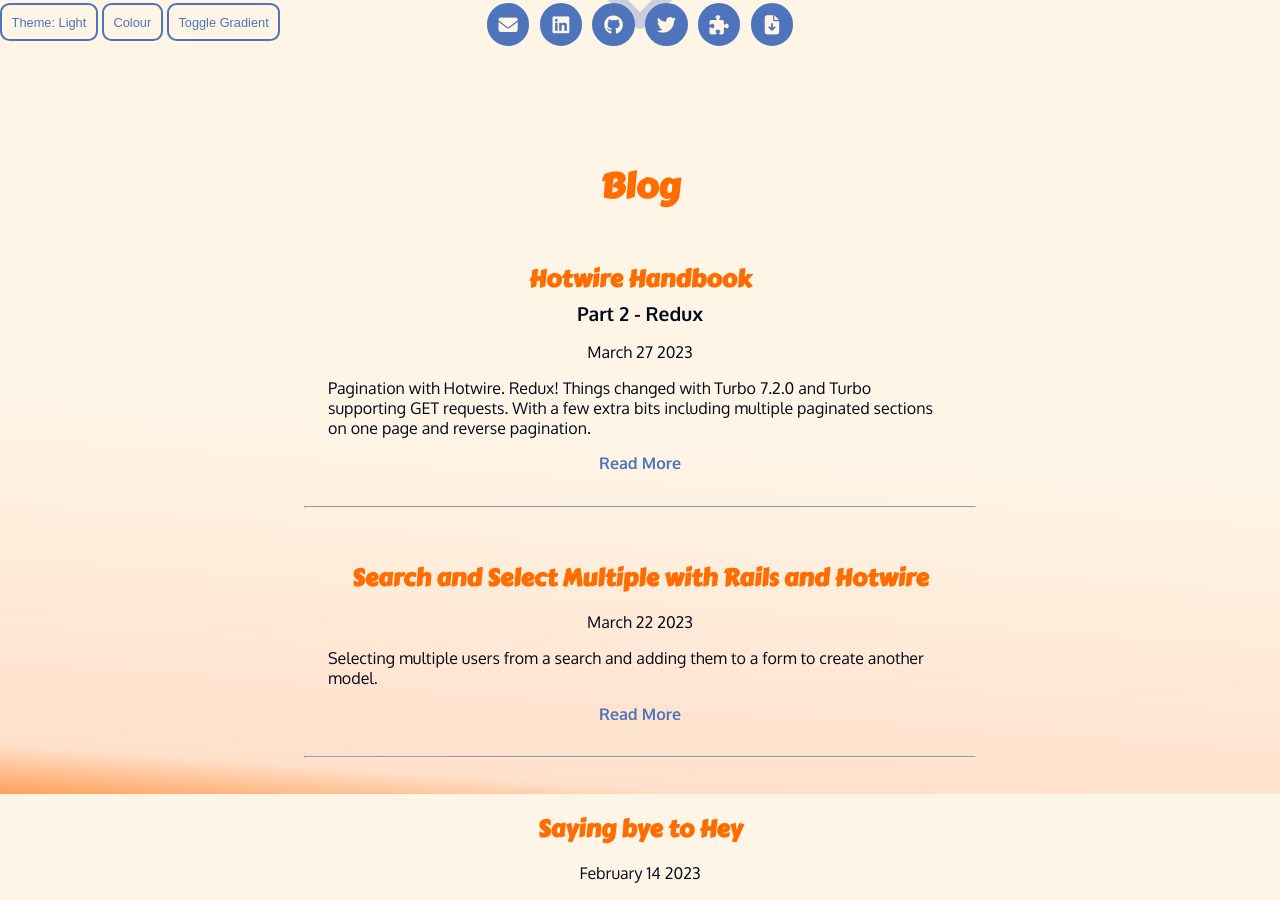
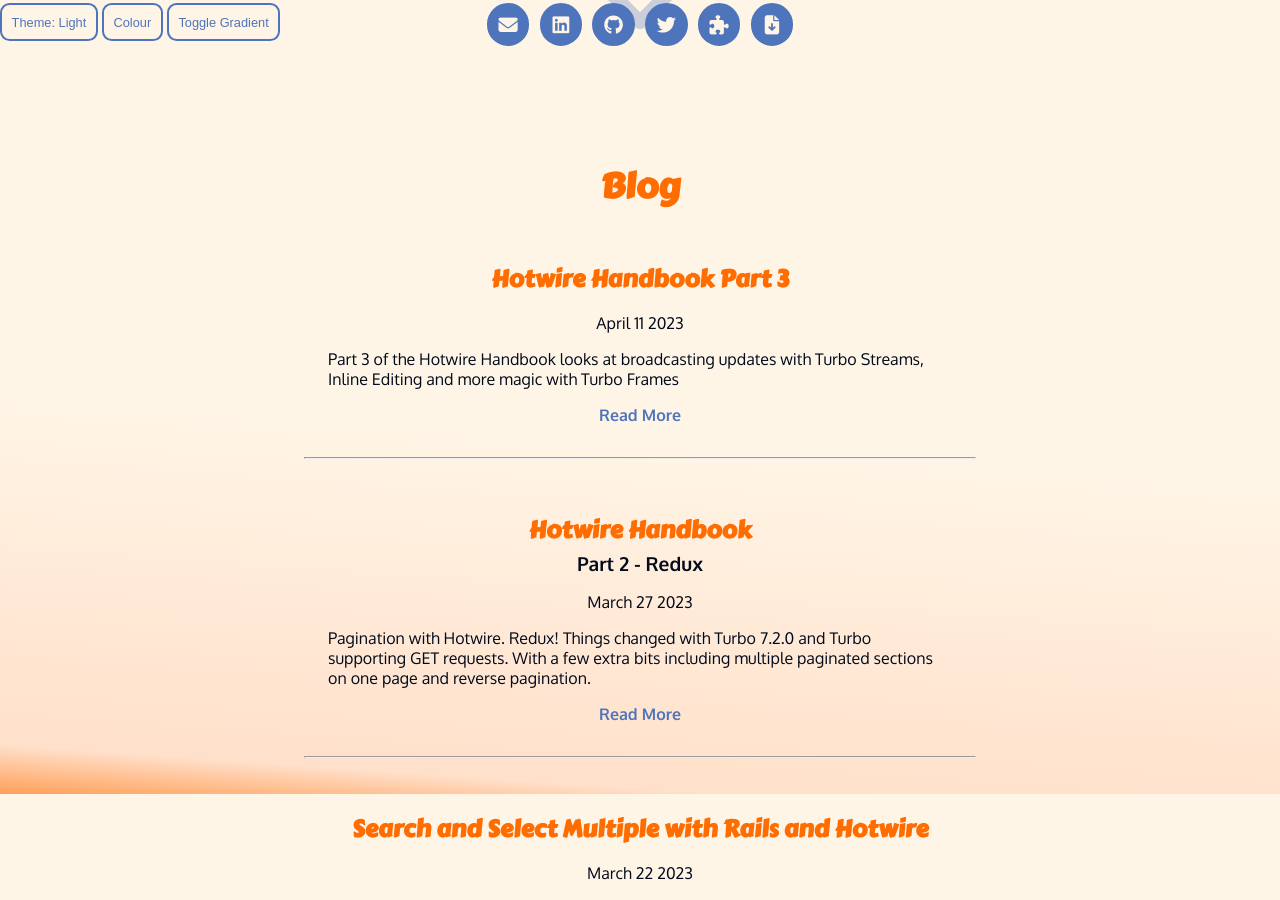
Before and after one commit to phil-6/pr_dev, a Jekyll site: the page built from index.html, in a window 1280 px wide and 900 px high, scrolled down 1006 px. Built offline with Jekyll 4.4.1, drawn with Linux system fonts in a browser that asks for light colours; nearby versions of some CDN libraries; some of the changed lines change nothing that is shown.

Commit message:
add hotwire handbook part 3

```diff
--- a/_data/blog-posts.yml
+++ b/_data/blog-posts.yml
@@ -1,3 +1,13 @@
+- layout: blog
+  author: Phil
+  full-name: Phil Reynolds
+  short-title: hotwire-handbook-part-3
+  full-title: Hotwire Handbook Part 3
+  summary: Part 3 of the Hotwire Handbook looks at broadcasting updates with Turbo Streams, Inline Editing and more magic with Turbo Frames
+  file-type: html
+  publish-date: April 11
+  publish-year: 2023
+
 - layout: blog
   author: Phil
   full-name: Phil Reynolds
--- /dev/null
+++ b/posts/2023/hotwire-handbook-part-3.html
@@ -0,0 +1,365 @@
+---
+layout: blog
+author: Phil
+full-name: Phil Reynolds
+short-title: hotwire-handbook-part-3
+full-title: Hotwire Handbook Part 3
+summary: Part 3 of the Hotwire Handbook looks at broadcasting updates with Turbo Streams, Inline Editing and more magic with Turbo Frames
+file-type: html
+publish-date: April 11
+publish-year: 2023
+---
+
+<h1>Hotwire Handbook - Part 3</h1>
+<p class="lead">Welcome to Part 3 of my Hotwire Handbook! It&#39;s been a long time coming! Sorry about that. I&#39;m
+    going to cover
+    the remaining features we built into Daily Brew in this part. That&#39;s going to include global updates, inline
+    editing tabbed content and modals.</p>
+<p>It&#39;s been a little bit since I&#39;ve worked on Daily Brew, so I apologise if there are any details that I miss.
+    If there is anything missing, or any section which could do with extra details, please let me know. </p>
+<p>My Hotwire Handbook is aiming to compliment the official <a href='https://turbo.hotwired.dev/handbook/introduction'>Turbo
+    Handbook</a> and provide additional real world examples to help developers build cool features. It&#39;s also for me
+    to be able to remember what I&#39;ve built previously and how I did it!</p>
+<p><a href='/posts/2022/hotwire-handbook-part-1'>Part 1</a> and <a href='/posts/2023/hotwire-handbook-part-2-redux'>Part
+    2</a> are also available. </p>
+<h2 id='contents'>Contents</h2>
+<ul>
+    <li><a href="#broadcasting-updates-with-turbo-streams">Broadcasting Updates</a>
+        <ul>
+            <li><a href="#global-counter">Global Counter</a></li>
+            <li><a href="#scoping-broadcasts">Scoping Broadcasts</a></li>
+        </ul>
+    </li>
+    <li><a href="#inline-editing">Inline Editing (Loading specific Turbo Frames)</a>
+        <ul>
+            <li><a href="#editing-a-brew">Daily Brew - Editing a Brew</a></li>
+            <li><a href="editing-a-chat-name">Ryalto - Editing a chat name</a></li>
+        </ul>
+    </li>
+    <li><a href="#modals">Modals</a></li>
+    <li><a href="#tabbed-content">Tabbed Content</a></li>
+</ul>
+
+<h2 id='broadcasting-updates-with-turbo-streams'>Broadcasting Updates with Turbo Streams</h2>
+<p>In my opinion, this is one of the coolest things that Hotwire facilitates. It becomes so easy to create an app which
+    really feels alive by leveraging Turbo&#39;s wrapper around web sockets to make live updates really really easy.</p>
+
+<h3 id='global-counter'>Global Counter</h3>
+<p>In Daily Brew we have multiple global counters, for example we show the number of times a particular coffee has been
+    brewed. Hotwire makes updating the counter live, when any user logs a brew, a trivial matter. </p>
+<p>In our <em>Brew</em> model we an <code>after_create_commit</code> callback. Within this we set several turbo stream
+    broadcasts. You can see the
+    <a href='https://github.com/phil-6/dailybrew/blob/f7ac1f63b28c4da2eb4d6d0f5867f746bfd29571/app/models/brew.rb#L14'>full
+        thing here</a>, below is a slightly simplified version.</p>
+<pre><code class='language-ruby' lang='ruby'># app/models/brew.rb
+after_create_commit do
+    broadcast_update_later_to(
+      &#39;daily_brewers_count&#39;,
+      target: &#39;daily_brewers&#39;,
+      html: ActionController::Base.helpers.pluralize(User.daily_brewers.count, &#39;user has&#39;, plural: &#39;users have&#39;)
+    )
+    broadcast_update_later_to(
+      &#39;daily_brews_count&#39;,
+      target: &#39;daily_brews&#39;,
+      html: ActionController::Base.helpers.pluralize(Brew.today.count, &#39;coffee&#39;)
+    )
+end
+</code></pre>
+<p>These two broadcasts target two turbo streams which are connected to on the main page of daily brew. This could be
+    streamlined by using the same turbo stream (benefits of hindsight and and extra year of experience!) The target is
+    an ID in the html page, they replace the inner html of the target element. </p>
+<pre><code class='language-erb' lang='erb'># app/views/pages/main.html.erb
+&lt;div class=&quot;stats&quot;&gt;
+  &lt;%= turbo_stream_from &quot;daily_brewers_count&quot; %&gt;
+  &lt;%= turbo_stream_from &quot;daily_brews_count&quot; %&gt;
+  &lt;h2&gt;
+    &lt;% if Brew.today.count == 0 %&gt;
+      No one has brewed today. &lt;br&gt;
+      Will you be the first?
+    &lt;% else %&gt;
+      &lt;span id=&quot;daily_brewers&quot;&gt;&lt;%= pluralize(User.daily_brewers.count, &#39;user has&#39;, plural: &#39;users have&#39;) %&gt;&lt;/span&gt; brewed
+      &lt;span id=&quot;daily_brews&quot;&gt;&lt;%= pluralize(Brew.today.count, &#39;coffee&#39;) %&gt;&lt;/span&gt; today
+    &lt;% end %&gt;
+  &lt;/h2&gt;
+&lt;/div&gt;
+</code></pre>
+<p>When a user view the main page, they connect to the <code>daily_brewers_count</code> and
+    <code>daily_brews_count</code> turbo streams, and will see the counter update in real time when any other user logs
+    a brew, and the <code>after_create_commit</code> callback is triggered. </p>
+<p>As we&#39;re using HTML as the content that we&#39;re broadcasting there&#39;s nothing else to it. Turbo streams also
+    support a <a href='https://turbo.hotwired.dev/reference/streams'>range of other actions</a> and can send partials
+    and templates as data. The best explanation of broadcasts is in the <code>broadcastable</code> model concern in the
+    <code>turbo-rails</code> gem. If you read nothing else, <strong><a
+            href='https://github.com/hotwired/turbo-rails/blob/main/app/models/concerns/turbo/broadcastable.rb'>read
+        this explanation!</a></strong></p>
+
+<h3 id='scoping-broadcasts'>Scoping Broadcasts</h3>
+<p>We use broadcasts extensively in Ryalto V4; notifications, chat, news feed and shifts all leverage turbo streams in
+    different ways. Group chat&#39;s are one of the most interesting examples. When someone sends a message to a group
+    chat, we want to broadcast that message to all other participants in that chat and make the message appear for all
+    users who are looking at the chat. </p>
+<pre><code class='language-ruby' lang='ruby'># app/models/chat/message.rb
+after_create_commit do
+    broadcast_append_to chat, target: &#39;messages&#39;, partial: &#39;chat/messages/message&#39;
+end
+</code></pre>
+<p>Here we&#39;re broadcasting the a turbo stream called &quot;<em>chat</em>&quot;. This looks at the chat which the
+    message belongs to and users the object to name the turbo stream. We use erb to create this simply as <code>&lt;%=
+        turbo_stream_from chat %&gt;</code> this then renders in a the HTML with a unique identifier. </p>
+<p>When a message is created, we also do a lot of other things, one of which is to update the chat list for each user in
+    the chat. If the user is not currently viewing that chat they can see that they have been sent a new message. For
+    this we look at the chat users and broadcast to each user&#39;s chat list. Chats are also scoped to a specific
+    organisation so we use both the user_id and the organisation_id to name the particular turbo stream. </p>
+<pre><code class='language-ruby' lang='ruby'># app/models/chat.rb
+users.each do |user|
+  broadcast_remove_to(
+    &quot;chat_list_#{user.id}_#{organisation_id}&quot;,
+    target: &quot;list-chat_#{id}&quot;
+  )
+  broadcast_prepend_to(
+    &quot;chat_list_#{user.id}_#{organisation_id}&quot;,
+    target: &quot;chat_list&quot;,
+    partial: &quot;chats/chat_list_item&quot;,
+    locals: { chat: self }
+  )
+end
+</code></pre>
+<p>In order to make the most recent chat appear at the top of the list we first remove the chat from the list and then
+    prepend it to the top of the list. In the same way as earlier, we subscribe to this turbo stream with erb <code>&lt;%=
+        turbo_stream_from &quot;chat_list_#{current_user.id}_#{current_user.current_organisation.id}&quot; %&gt;</code>
+</p>
+
+
+<h2 id='inline-editing'>Inline Editing</h2>
+<p>Inline editing makes use of Turbo Frames to allow the user to update a model without leaving the show view. </p>
+<p>I&#39;m going to talk through two examples of this. One from Daily Brew and one from Ryalto V4. </p>
+
+<h3 id='editing-a-brew'>Editing a Brew</h3>
+<p>When you view a brew, you can quickly edit the notes and the rating inline, or you can open the full edit from and
+    make other changes. We did this as notes and rating are very likely to be updated after the user has made a brew and
+    is drinking their coffee, where as the other fields are less likely to be edited.</p>
+<p>In our <code>_brew</code> partial, if you&#39;re looking at someone else&#39;s brew we simply load the fields. </p>
+<pre><code class='language-erb' lang='erb'># app/views/brews/_brew.html.erb
+&lt;div class=&quot;notes field&quot;&gt;
+  &lt;div class=&quot;form-input&quot;&gt;&lt;%= simple_format(brew.notes) %&gt;&lt;/div&gt;
+  &lt;div class=&quot;form-label&quot;&gt;Notes&lt;/div&gt;
+&lt;/div&gt;
+&lt;div class=&quot;rating field&quot;&gt;
+  &lt;div class=&quot;form-input&quot;&gt;&lt;%= brew.rating || &#39;?&#39; %&gt;/10&lt;/div&gt;
+  &lt;div class=&quot;form-label&quot;&gt;Rating&lt;/div&gt;
+&lt;/div&gt;
+</code></pre>
+<p>However if you look at your own brew (<code>if brew.user == current_user</code>), we do a bit more. </p>
+<pre><code class='language-erb' lang='erb'># app/views/brews/_brew.html.erb
+&lt;div class=&quot;notes field&quot;&gt;
+  &lt;%= form_with model: brew, data: { turbo_frame: &quot;#{dom_id(brew)}_notes&quot; } do |form| %&gt;
+    &lt;%= turbo_frame_tag &quot;#{dom_id(brew)}_notes&quot;, class: &quot;inline-edit&quot; do %&gt;
+      &lt;%= link_to edit_brew_path(brew) do %&gt;
+        &lt;div class=&quot;form-input&quot;&gt;&lt;%= simple_format(brew.notes) %&gt;&lt;/div&gt;
+        &lt;div class=&quot;form-label&quot;&gt;Notes&lt;/div&gt;
+      &lt;% end %&gt;
+    &lt;% end %&gt;
+  &lt;% end %&gt;
+&lt;/div&gt;
+
+&lt;div class=&quot;rating field&quot;&gt;
+  &lt;%= form_with model: brew, data: { turbo_frame: &quot;#{dom_id(brew)}_rating&quot; } do |form| %&gt;
+    &lt;%= turbo_frame_tag &quot;#{dom_id(brew)}_rating&quot;, class: &quot;inline-edit&quot; do %&gt;
+      &lt;%= link_to edit_brew_path(brew) do %&gt;
+        &lt;div class=&quot;form-input&quot;&gt;&lt;%= brew.rating || &#39;?&#39; %&gt;/10&lt;/div&gt;
+        &lt;div class=&quot;form-label&quot;&gt;Rating&lt;/div&gt;
+      &lt;% end %&gt;
+    &lt;% end %&gt;
+  &lt;% end %&gt;
+&lt;/div&gt;
+</code></pre>
+<p>So when a user clicks into the field, we make a request to the <code>edit_brew_path</code> and only load the content
+    within the matching turbo frame from the brew form. The section from the form is below. </p>
+<pre><code class='language-erb' lang='erb'># app/views/brews/_form.html.erb
+
+  &lt;div class=&quot;field&quot;&gt;
+    &lt;%= turbo_frame_tag &quot;#{dom_id(brew)}_notes&quot; do %&gt;
+      &lt;%= form.text_area :notes, class: &#39;form-input&#39;, placeholder: &#39;Notes&#39;, autofocus: true %&gt;
+      &lt;%= form.label :notes, class: &#39;form-label&#39; %&gt;
+      &lt;% if action_name == &quot;edit&quot; %&gt;
+        &lt;%= form.button &quot;Update Note&quot;, class: &quot;inline-action link link-primary&quot; %&gt;
+        &lt;%= link_to &quot;Cancel&quot;, brew_path(brew), class: &quot;inline-action link link-primary&quot; %&gt;
+      &lt;% end %&gt;
+    &lt;% end %&gt;
+  &lt;/div&gt;
+</code></pre>
+<p>This provides a really sleek interface for inline edits. </p>
+<img src="/assets/images/daily-brew-inline-edit.gif" alt="gif of editing a brew using the inline form fields">
+
+<h3 id='editing-a-chat-name'>Editing a Chat Name</h3>
+<p>In Ryalto, we want to allow group chat admins to easily edit the name of their chat. We use the same approach for
+    this. We also replace a few additional bits of information with the edit widow. So our turbo frame and form contain
+    most of the chat header element. </p>
+<pre><code class='language-erb' lang='erb'># app/views/chats/_chat_header.html.erb
+&lt;div class=&quot;chat-header chat-box&quot;&gt;
+  &lt;%= form_with model: chat, data: { turbo_frame: &quot;#{dom_id(chat)}_title&quot; } do %&gt;
+    &lt;%= turbo_frame_tag &quot;#{dom_id(chat)}_title&quot;, class: &quot;inline-edit&quot; do %&gt;
+      &lt;div class=&quot;chat-information&quot;&gt;
+        &lt;div class=&quot;chat-details&quot;&gt;
+          &lt;h4 class=&quot;truncate&quot; id=&quot;chat_title&quot;&gt;
+            &lt;%= chat.name %&gt;
+          &lt;/h4&gt;
+          &lt;p class=&quot;truncate&quot;&gt;&lt;%= chat.users.map { |user| user == current_user ? &quot;You&quot; : user.full_name }.to_sentence %&gt;&lt;/p&gt;
+        &lt;/div&gt;
+
+        &lt;% if chat.admin?(current_user) &amp;&amp; chat.group_chat %&gt;
+          &lt;%= link_to edit_chat_path(chat), class: &quot;btn btn-icon btn-tertiary&quot; do %&gt;
+            &lt;%= inline_svg_tag &quot;icons/edit-filled.svg&quot; %&gt;
+          &lt;% end %&gt;
+        &lt;% end %&gt;
+      &lt;/div&gt;
+    &lt;% end %&gt;
+  &lt;% end %&gt;
+&lt;/div&gt;
+</code></pre>
+<p>So when the user clicks the &quot;edit&quot; icon, we hit the edit action, which loads the edit partial and chat
+    form. Then we only load in the <code>&quot;#{dom_id(chat)}_title&quot;</code> turbo frame. </p>
+<pre><code class='language-erb' lang='erb'># app/views/chats/_form.html.erb
+&lt;div id=&quot;chat_title_field&quot; class=&quot;field hidden&quot;&gt;
+  &lt;%= turbo_frame_tag &quot;#{dom_id(chat)}_title&quot; do %&gt;
+    &lt;%= content_tag(:h5, &quot;update chat title&quot;) if action_name == &quot;edit&quot; %&gt;
+    &lt;%= form.text_field :title, class: &#39;form-input&#39;, placeholder: &#39;Give your chat a name?&#39; %&gt;
+    &lt;% if action_name == &quot;new&quot; %&gt;
+      &lt;%= form.label &quot;Give your group chat a title?&quot;, class: &#39;form-label&#39; %&gt;
+    &lt;% end %&gt;
+    &lt;% if action_name == &quot;edit&quot; %&gt;
+      &lt;div class=&quot;btns-wrapper row&quot;&gt;
+        &lt;%= button_tag &quot;Update Title&quot;, class: &quot;btn btn-primary btn-tran-device&quot; do %&gt;
+          &lt;i class=&quot;fa-solid fa-check&quot;&gt;&lt;/i&gt;
+          &lt;span&gt;update title&lt;/span&gt;
+        &lt;% end %&gt;
+        &lt;%= link_to chat_path(chat), class: &quot;btn btn-tertiary btn-tran-device c-danger&quot; do %&gt;
+          &lt;i class=&quot;fa fa-times&quot; aria-hidden=&quot;true&quot;&gt;&lt;/i&gt;
+          &lt;span&gt;cancel&lt;/span&gt;
+        &lt;% end %&gt;
+      &lt;/div&gt;
+    &lt;% end %&gt;
+  &lt;% end %&gt;
+  &lt;p class=&quot;field-hint&quot;&gt;Your chat name can be edited later too&lt;/p&gt;
+&lt;/div&gt;
+</code></pre>
+<p>You can see here we have a <code>field_hint</code> paragraph tag that&#39;s outside of the turbo frame, so this only
+    gets loaded when the full form is loaded, and not when the user is just editing the chat title.</p>
+<p>In both of these examples we have conditionals which look at the request action name. This is to include additional
+    buttons and content depending on the action, such as a cancel button when the user is editing. The cancel button
+    makes a request back to the the show chat path, and then only the content within the matching turbo frame is loaded
+    again.</p>
+<img src="/assets/images/ryalto-v4-inline-edit.gif" alt="gif of editing a chat name using the inline form fields">
+
+
+<h2 id='modals'>Modals</h2>
+<p>We use this same principle for modals. </p>
+<p>In our <code>application.html.erb</code> we have an empty &quot;modal&quot; turbo frame. <code>&lt;%= turbo_frame_tag
+    &quot;modal&quot; %&gt;</code>, then when we want to load something into that modal, we wrap the content in the
+    turbo frame tag.</p>
+<pre><code class='language-erb' lang='erb'># app/views/brews/_brew.html.erb
+&lt;%= turbo_frame_tag &quot;modal&quot; do %&gt;
+  &lt;div id=&quot;&lt;%= dom_id brew %&gt;&quot; data-controller=&quot;modal&quot; data-action=&quot;keyup@window-&gt;modal#closeWithKeyboard&quot;&gt;
+    &lt;div data-action=&quot;click-&gt;modal#close&quot; class=&quot;modal-background&quot;&gt;&lt;/div&gt;
+    &lt;div class=&quot;card column&quot;&gt;
+
+        &lt;%# Other content here %&gt;
+
+    &lt;/div&gt;
+  &lt;/div&gt;
+&lt;% end %&gt;
+
+# app/javascript/controllers/modal_controller.js
+# NOTE: This is not inside script tags, I&#39;m just including them for code highlighting
+&lt;script&gt;
+import { Controller } from &quot;@hotwired/stimulus&quot;
+
+export default class extends Controller {
+
+    close() {
+        this.element.remove()
+    }
+
+    closeWithKeyboard(e) {
+        if (e.code === &quot;Escape&quot;) {
+            this.close()
+        }
+    }
+}
+&lt;/script&gt;
+</code></pre>
+<p>We can they style the turbo frame however we want, so different modals can have have different behaviours or
+    appearances. </p>
+<p>Hotwire makes this so simple, and the only JavaScript we have is to close the modal.</p>
+
+<h2 id='tabbed-content'>Tabbed Content</h2>
+<p>In Daily Brew, we do tabbed content in the same way. Loading different content into the same turbo frame. </p>
+<p>In our coffee show template, we render the <code>recent_brews</code> partial. </p>
+<pre><code class='language-erb' lang='erb'># app/views/coffee/show.html.erb
+  &lt;section class=&quot;tabs&quot;&gt;
+    &lt;div class=&quot;card&quot;&gt;
+      &lt;%= render &#39;coffees/recent_brews&#39;, locals: { coffee: @coffee, brews: @recent_brews } %&gt;
+    &lt;/div&gt;
+  &lt;/section&gt;
+</code></pre>
+<p>This partial is within a turbo frame and provides links to two other paths which load within the same turbo
+    frame. </p>
+<pre><code class='language-erb' lang='erb'># app/views/coffees/_recent_brews.html.erb
+&lt;%= turbo_frame_tag &quot;coffee_tab&quot; do %&gt;
+  &lt;div class=&quot;links&quot;&gt;
+    &lt;h2&gt;Recent Brews&lt;/h2&gt;
+    &lt;h3&gt;&lt;%= link_to &quot;Your Brews&quot;, coffee_user_brews_path(@coffee) %&gt;&lt;/h3&gt;
+    &lt;h3&gt;&lt;%= link_to &quot;Reviews&quot;, coming_soon_coffee_path(@coffee) %&gt;&lt;/h3&gt;
+  &lt;/div&gt;
+  &lt;hr&gt;
+  &lt;% if @recent_brews.present? %&gt;
+    &lt;div class=&quot;brews-table&quot; id=&quot;brews_table&quot;&gt;
+    &lt;%= turbo_stream_from &quot;recent_brews&quot; %&gt;
+    &lt;%= render &#39;brews/brews_table&#39;, brews: @recent_brews %&gt;
+    &lt;/div&gt;
+  &lt;% else %&gt;
+    &lt;h3 class=&quot;no-brews&quot;&gt;No one has logged brews of this coffee&lt;/h3&gt;
+  &lt;% end %&gt;
+&lt;% end %&gt;
+
+# app/views/coffees/_user_brews.html.erb
+&lt;%= turbo_frame_tag &quot;coffee_tab&quot; do %&gt;
+  &lt;div class=&quot;links&quot;&gt;
+    &lt;h2&gt;Your Brews&lt;/h2&gt;
+    &lt;h3&gt;&lt;%= link_to &quot;Recent Brews&quot;, coffee_recent_brews_path(@coffee) %&gt;&lt;/h3&gt;
+    &lt;h3&gt;&lt;%= link_to &quot;Reviews&quot;, coming_soon_coffee_path(@coffee) %&gt;&lt;/h3&gt;
+  &lt;/div&gt;
+  &lt;hr&gt;
+  &lt;% if @user_brews.present? %&gt;
+    &lt;div class=&quot;brews-table&quot; id=&quot;brews_table&quot;&gt;
+      &lt;%= render &#39;brews/brews_table&#39;, brews: @user_brews %&gt;
+    &lt;/div&gt;
+  &lt;% else %&gt;
+    &lt;h3 class=&quot;no-brews&quot;&gt;You haven&#39;t logged any brews for this coffee &lt;/h3&gt;
+  &lt;% end %&gt;
+&lt;% end %&gt;
+
+# app/views/coffees/_reviews.html.erb
+&lt;%= turbo_frame_tag &quot;coffee_tab&quot; do %&gt;
+  &lt;div class=&quot;links&quot;&gt;
+    &lt;h2&gt;Reviews&lt;/h2&gt;
+    &lt;h3&gt;&lt;%= link_to &quot;Recent Brews&quot;, coffee_recent_brews_path(@coffee) %&gt;&lt;/h3&gt;
+    &lt;h3&gt;&lt;%= link_to &quot;Your Brews&quot;, coffee_user_brews_path(@coffee) %&gt;&lt;/h3&gt;
+  &lt;/div&gt;
+  &lt;hr&gt;
+  &lt;div class=&quot;coming-soon&quot;&gt;
+    &lt;h2&gt;Coming Soon&lt;/h2&gt;
+    &lt;p&gt;Soon, we&#39;re going to be adding a load of extra information here.&lt;/p&gt;
+    &lt;p&gt;You&#39;ll be able to see &lt;s&gt;your brews of this coffee, all public brews, and&lt;/s&gt; all reviews.&lt;/p&gt;
+    &lt;p&gt;If you have any suggestions as to what you would like to see, then please let us know&lt;/p&gt;
+  &lt;/div&gt;
+&lt;% end %&gt;
+</code></pre>
+<p>Tabbed content with 0 custom JavaScript. </p>
+<p>In Ryalto, we do it in the exact same way. The only difference is that our tabs are based on filters that are applied
+    in the controller. The controls for the filter are outside of the turbo frame, so after they&#39;re applied we only
+    reload the tabbed content, not the controls which made it change. </p>
+<br>
+<hr>
+<p class="subheading">I think that&#39;s everything for Part 3. I don&#39;t have anything else I want to cover in a part
+    4 so this might be the end! Please get in touch if there is anything that you'd like to see added!</p>
```
Also changed, not shown: assets/images/daily-brew-inline-edit.gif (added), assets/images/ryalto-v4-inline-edit.gif (added).
